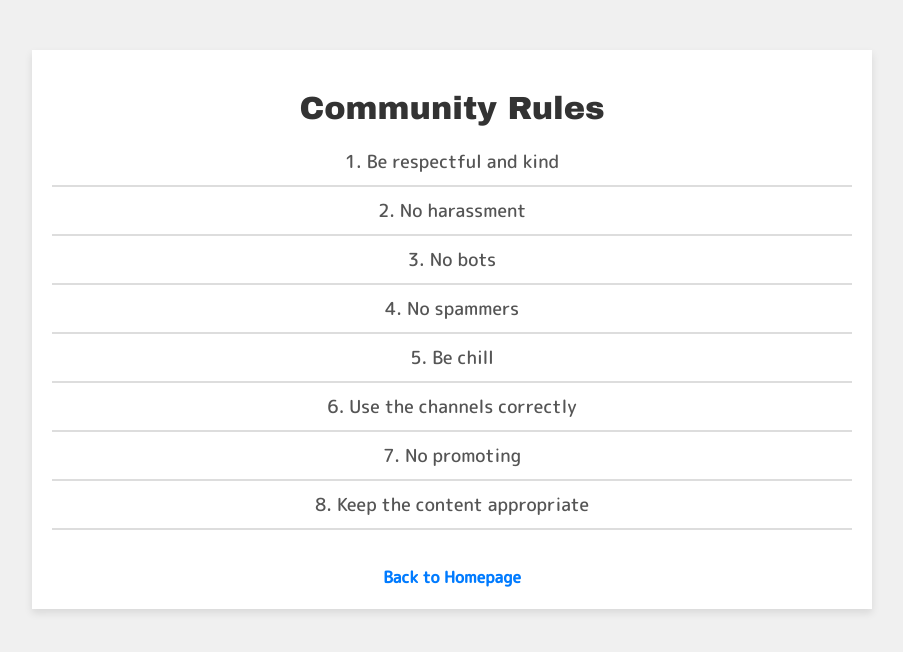
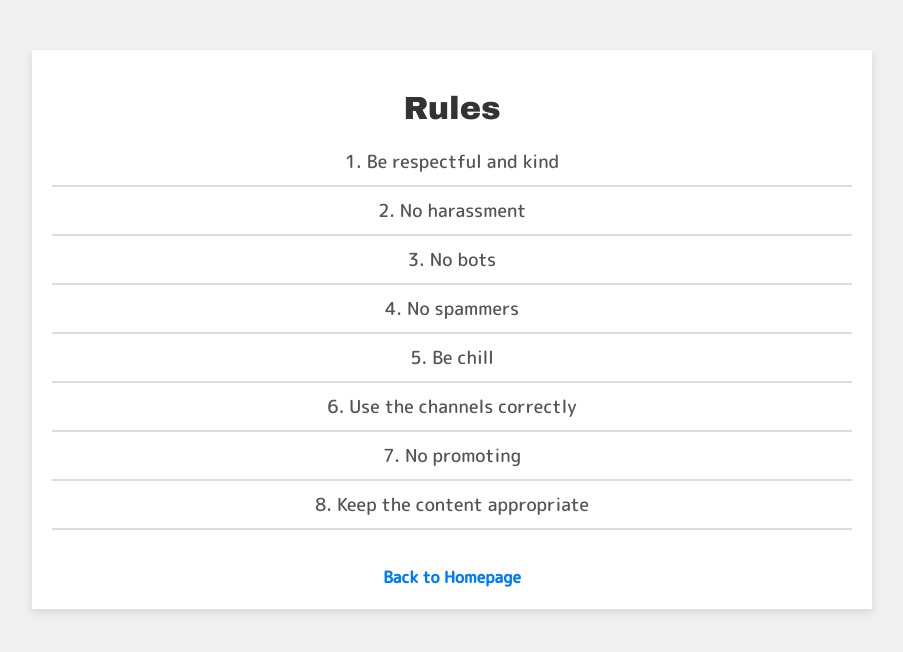
Before and after one commit to RadientCoder/thebasment.c, a plain HTML site: page rules.html in a window 1280 px wide. Shown: the whole page, without its empty margins (188-1091 px from the left). Drawn offline with Linux system fonts and the light colour scheme.

Commit message:
Update rules.html

```diff
--- a/rules.html
+++ b/rules.html
@@ -74,7 +74,7 @@
 </head>
 <body>
     <div class="container">
-        <h1>Community Rules</h1>
+        <h1>Rules</h1>
         <ul>
             <li onclick="toggleInfo(0)">1. Be respectful and kind</li>
             <div class="info-box">Respect others in the community. Disrespectful behavior will not be tolerated.</div>
```
